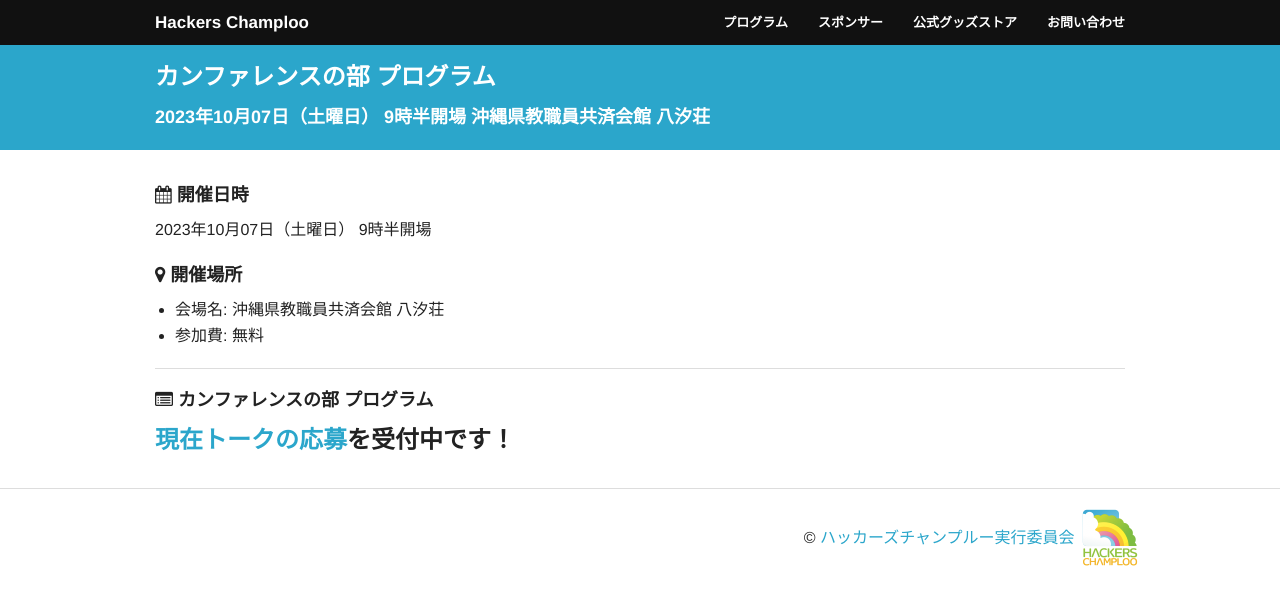
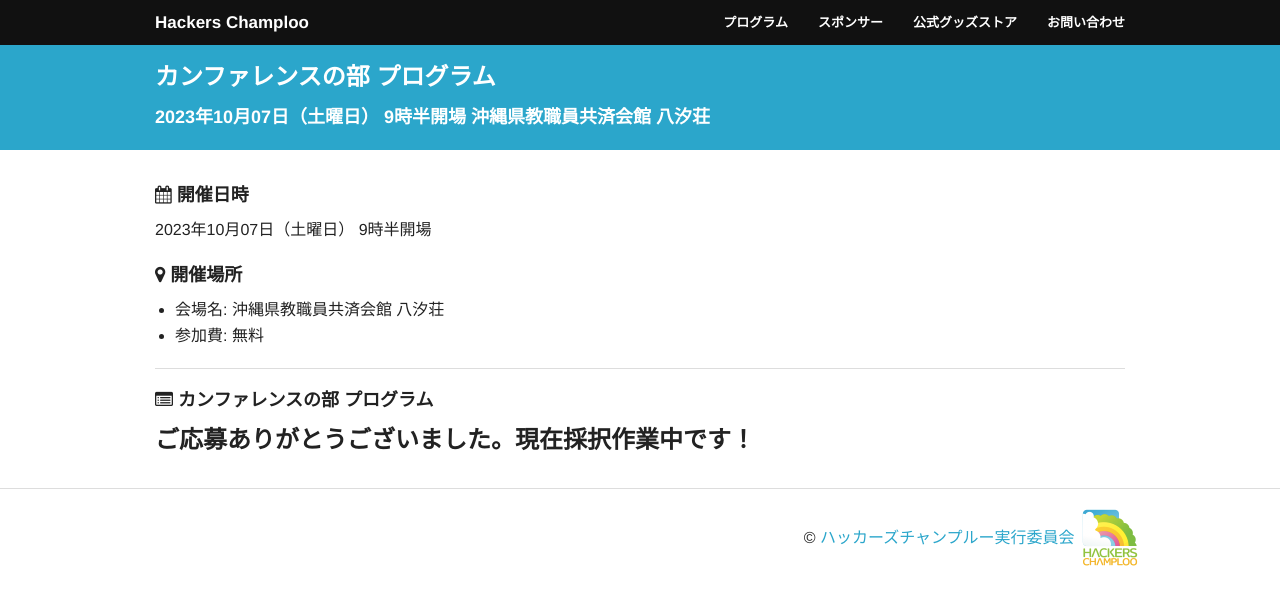
Before and after one commit to hackers-champloo/hackers-champloo.github.io, a Jekyll site: the page built from 2023/program.md, in a window 1280 px wide. Shown: the top 605 px of the page. Built offline with Jekyll 4.4.1, drawn with Linux system fonts in a browser that asks for light colours; nearby versions of some CDN libraries.

Commit message:
Update program.md

```diff
--- a/2023/program.md
+++ b/2023/program.md
@@ -22,4 +22,4 @@ description: 2023年10月07日（土曜日） 9時半開場 沖縄県教職員
 <i class="fa fa-list-alt"></i> カンファレンスの部 プログラム
 --------------------------------------------------------------------------------
 
-# [現在トークの応募](https://fortee.jp/hackers-champloo2023/speaker/proposal/cfp)を受付中です！
+# ご応募ありがとうございました。現在採択作業中です！
```
